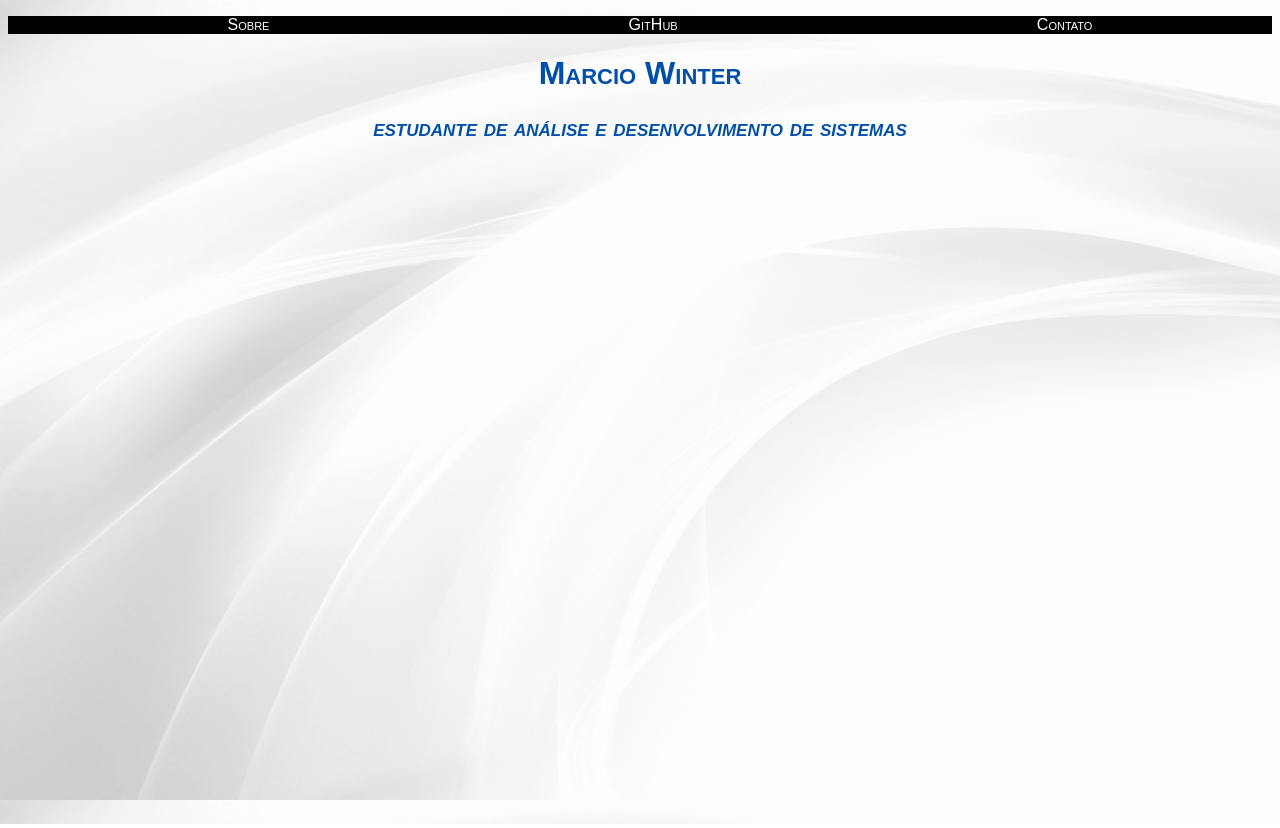
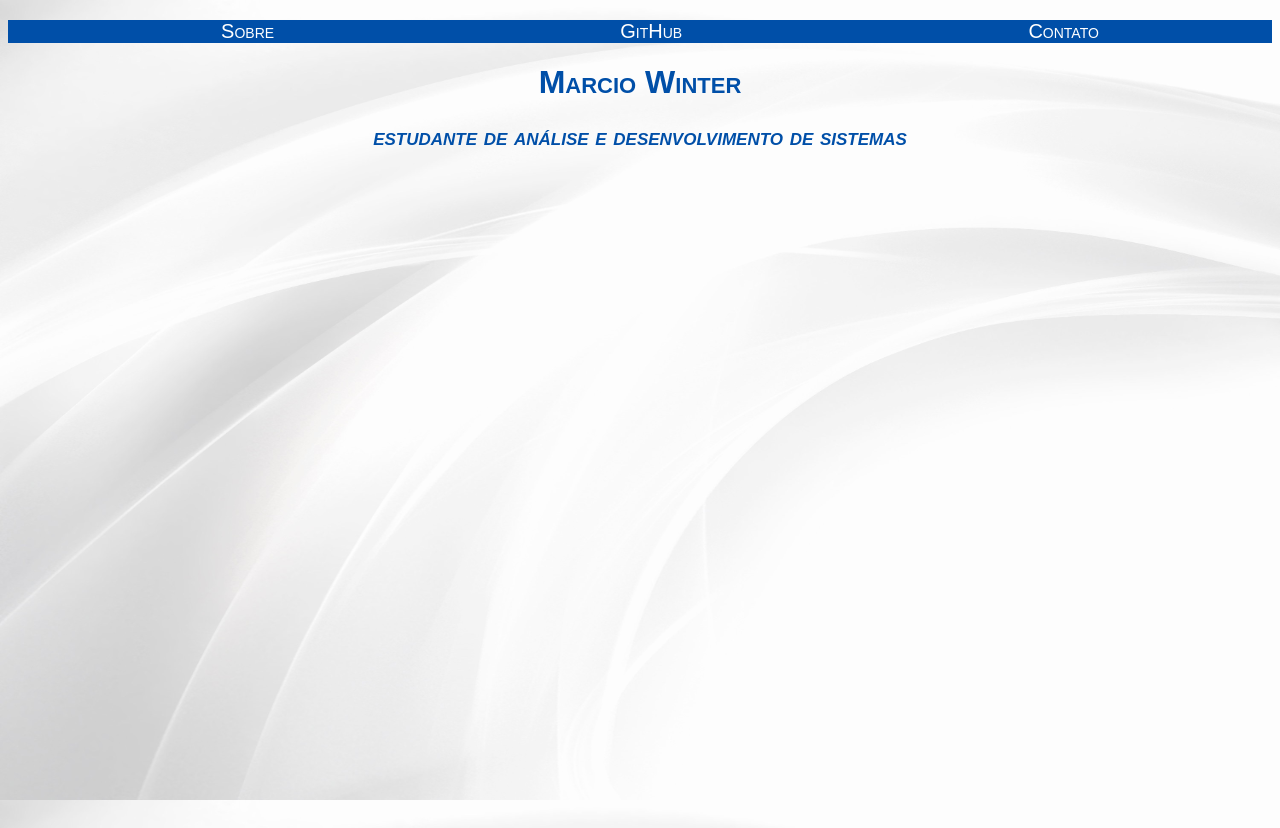
Before and after one commit to punkklan/Site_curso_alura, a plain HTML site: page index.html in a window 1280 px wide. Drawn offline with Linux system fonts and the light colour scheme.

Commit message:
Update estilos.css

```diff
--- a/css/estilos.css
+++ b/css/estilos.css
@@ -9,8 +9,10 @@ body {
 }
 
 .menu {
-    background-color: rgb(0, 0, 0);
+    background-color: rgb(0, 79, 168);
     color: white;
+    font-size: 20px;
+
 }
 
 .menu ul {
```
